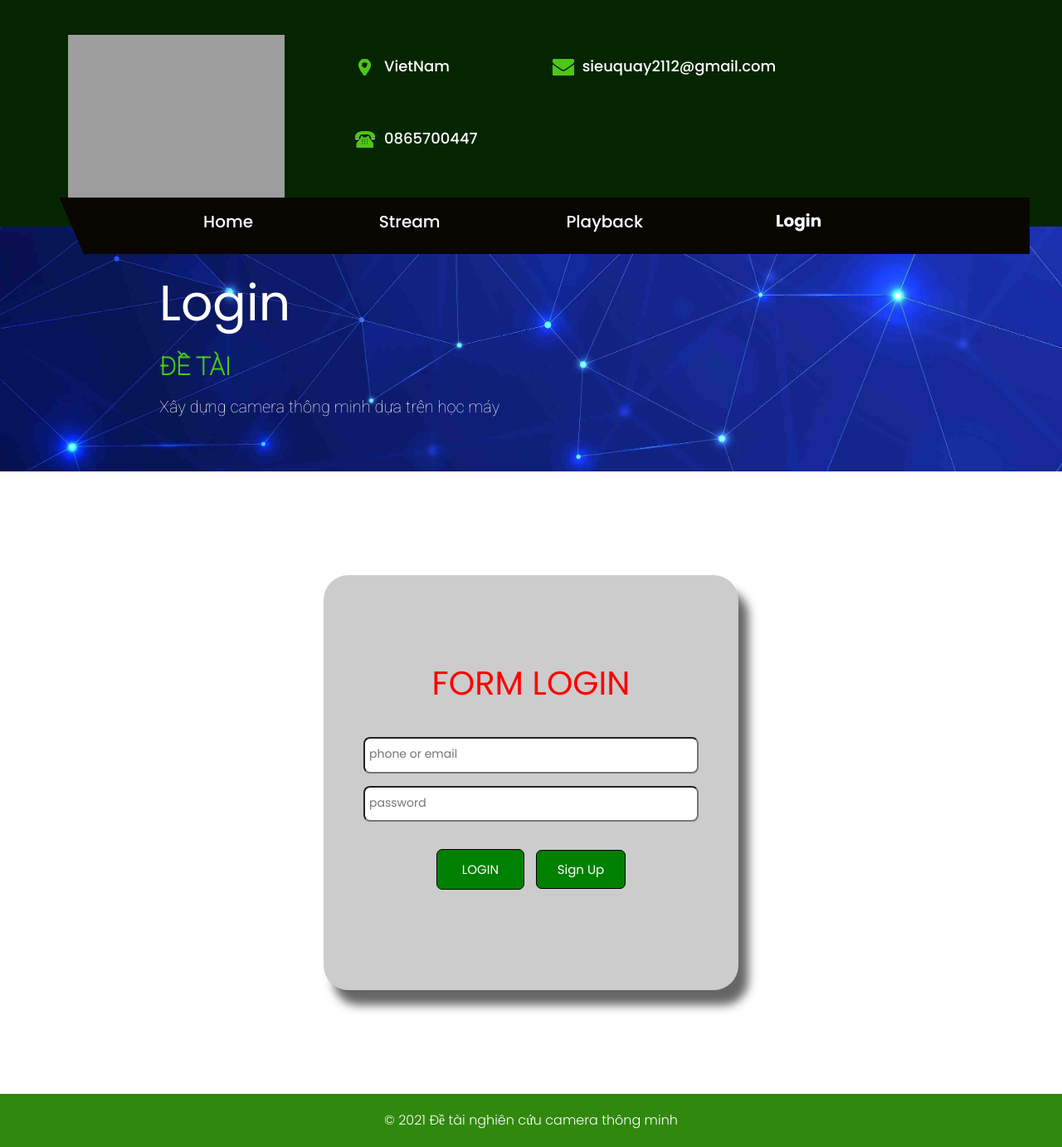
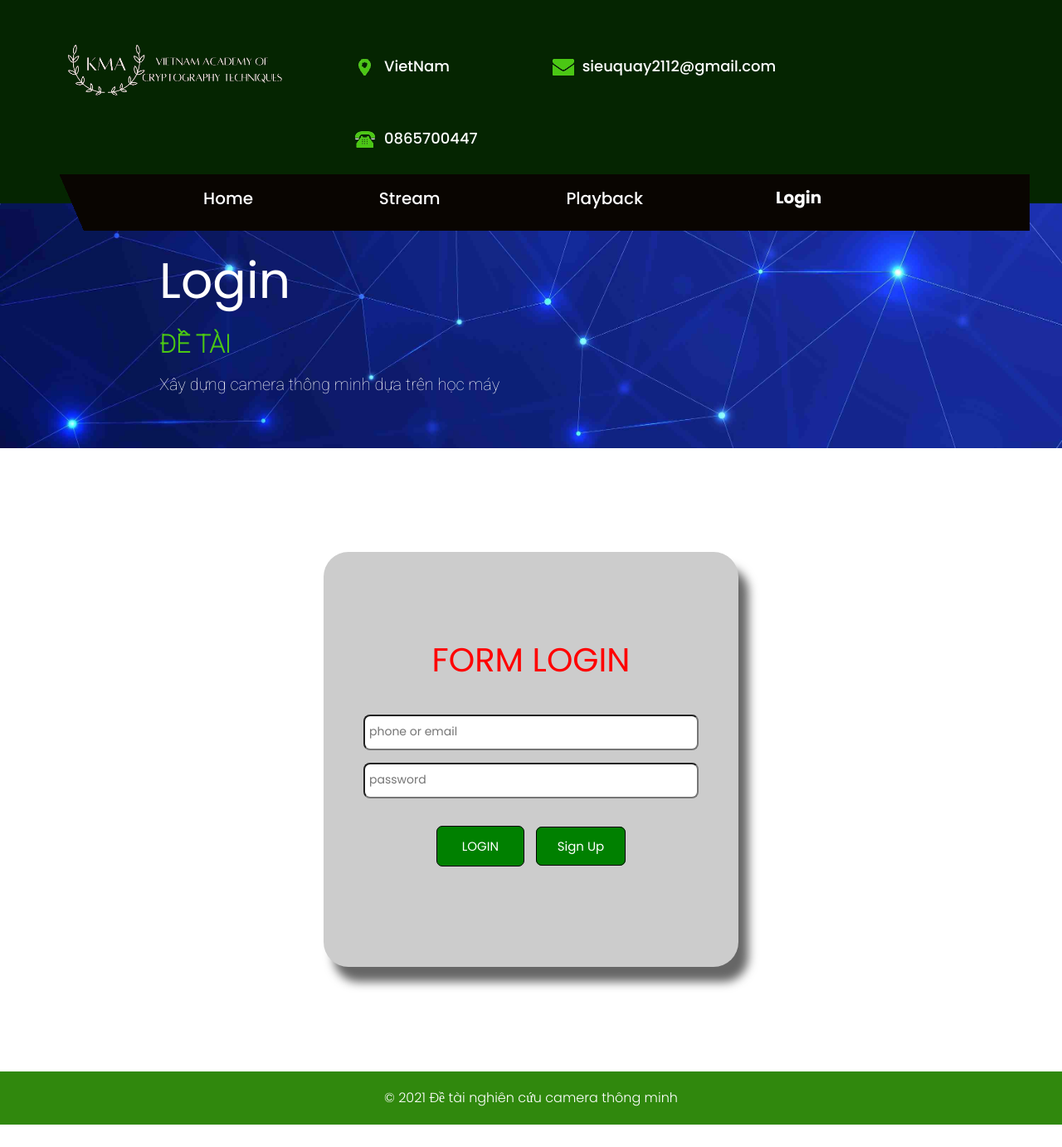
Before and after one commit to PhamPhuongAnnh/caramen, a Flask app: page /api/login in a window 1280 px wide. Shown: the whole page at 83% size. After the commit the page ends 1355 px from the top, so only its background shows below. Run offline with Flask 2, Linux system fonts and the light colour scheme; some libraries are stand-ins or nearby versions; grey boxes are pictures that could not be loaded.

Commit message:
Update login.html

```diff
--- a/templates/login.html
+++ b/templates/login.html
@@ -55,7 +55,7 @@
                         <div class="full">
                             <div class="center-desk">
                                 <div class="logo">
-                                    <a href="{{url_for('index')}}"><img style="padding-top: 30px;"  type="image/jpg" src="{{ url_for('static', filename='img/KMA1.jpg') }}"
+                                    <a href="{{url_for('index')}}"><img style="padding-top: 30px;"  type="image/jpg" src="{{ url_for('static', filename='img/2.jpg') }}"
                                             alt="#"></a>
                                 </div>
                             </div>
```
